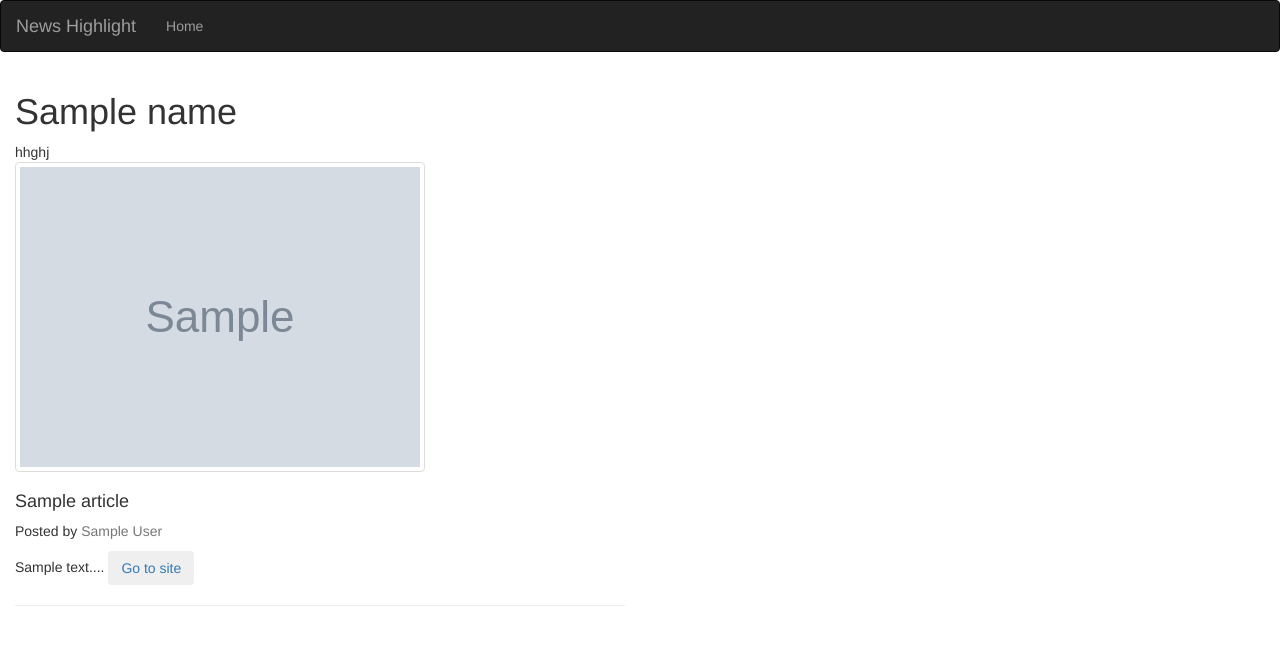
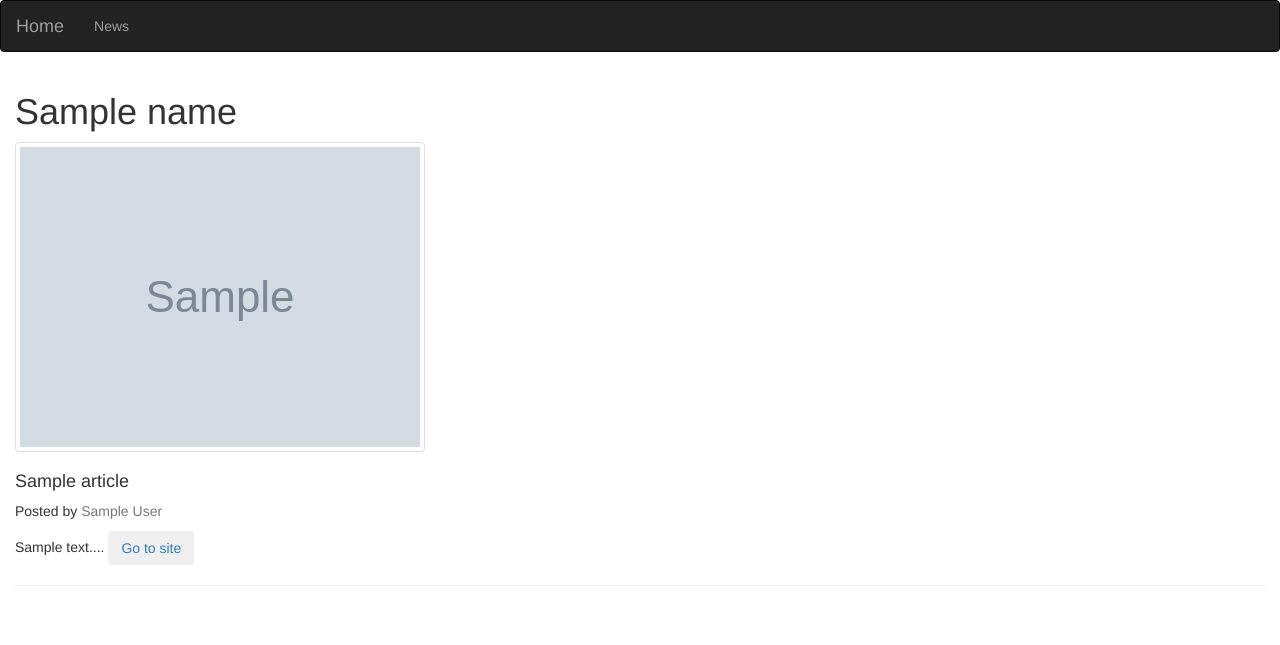
Before and after one commit to JKimani77/News-Highlight, a Flask app: template app/templates/newsatnine.html in a window 1280 px wide. Shown: the top 645 px of the page. Run offline with Flask 2, Linux system fonts and the light colour scheme; the template is opened without the code that fills it: most values are stand-ins (such as "Sample title", 1, 10 or a date in 2020); grey boxes marked "Sample" are stand-in pictures; parts of the project's set-up code (start-up, migrations or seed data) failed here and were passed over; some libraries are stand-ins or nearby versions.

Commit message:
edited the error template file - added a path to navbar.html

```diff
--- a/app/templates/error.html
+++ b/app/templates/error.html
@@ -1,5 +1,5 @@
 {% extends 'base.html'%}
 
 {% block content %}
-    <h1>The page you're looking for doesn't exist, kindly stop being a bi**h and type in the correct url</h1>
+    <h1>THE PAGE YOU ARE LOOKING FOR DOES NOT EXIST</h1>
 {% endblock %}
--- a/app/templates/macros.html
+++ b/app/templates/macros.html
@@ -2,10 +2,9 @@
 
     {% for item in category %}
         <li>{{ item.title}}</li>
-        <div class="card border-primary md-3 col-md-3">
+        <div class="col-md-6">
             <div class="card-header">{{item.name}}</div>
             <div class="card-body">
-                <p class="card-text">{{item.description}}
                     <br>
                     <a href="/newsatnine/{{item.id}}"><button type="button" class="btn btn-primary btn-sm">Read Articles</button></a></p>
             </div>
--- a/app/templates/navbar.html
+++ b/app/templates/navbar.html
@@ -7,11 +7,12 @@
               <span class="icon-bar"></span>
               <span class="icon-bar"></span>
             </button>
-            <a class="navbar-brand" href="/"> News Highlight </a>
+            <a class="navbar-brand" href="/"> Home </a>
         </div>
         <div class="navbar-collapse collapse">
             <ul class="nav navbar-nav">
-                <li><a href="/">Home</a></li>
+                <li><a href="/newsatnine/crypto-coins-news">News</a></li>
+
         </div>
 
     </div>
--- a/app/templates/newsatnine.html
+++ b/app/templates/newsatnine.html
@@ -7,10 +7,10 @@
             <h1> {{name}} </h1>
         </div>
     </div>
-    hhghj
+
     <div class="row">
         {% for article in news_article %}
-        <div class="col-sm-6">
+        <div class="col-sm-12">
             <div class="img-box mb-4">
                 <a href={{article.url}} target="_blank">
                     <img class="thumbnail img-el img-fluid" src={{article.urlToImage}} alt="IMAGE LOADING...">
--- a/app/views.py
+++ b/app/views.py
@@ -13,11 +13,10 @@ def index():
     entertainment_news = get_newssources('entertainment')
     sports_news = get_newssources('sports')
     technology_news = get_newssources('technology')
-    science_news = get_newssources('science')
     health_news = get_newssources('health')
 
     title = 'Home - Welcome to The best NEWS HIGHLIGHT Website online'
-    return render_template('index.html', title = title, Business=business_news,Entertainment=entertainment_news, Sports=sports_news, Technology=technology_news,Science=science_news, Health=health_news)
+    return render_template('index.html', title = title, Business=business_news,Entertainment=entertainment_news, Sports=sports_news, Technology=technology_news, Health=health_news)
 
 @app.route('/newsatnine/<news_id>')
 def allthenews(news_id):
```
